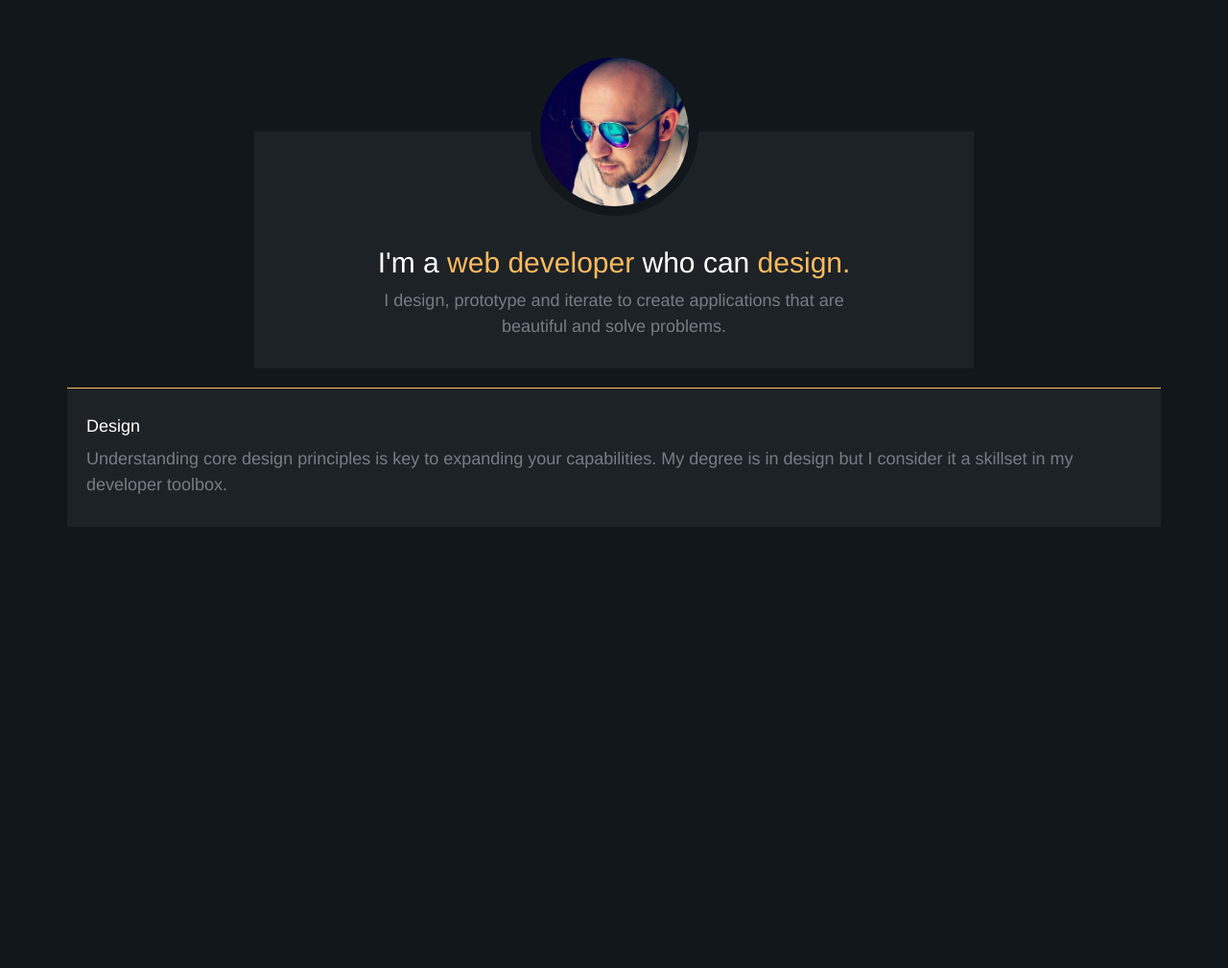
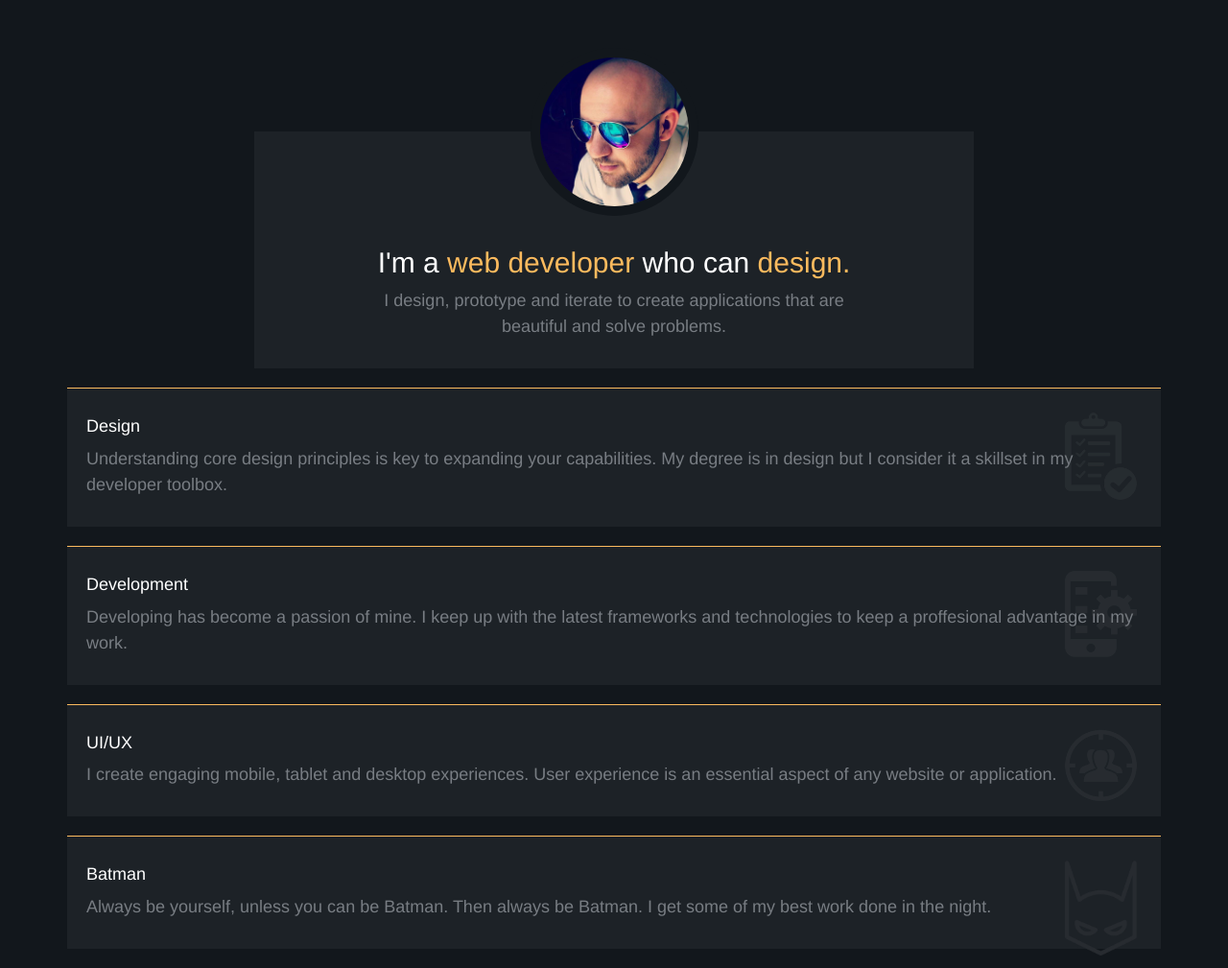
Before and after one commit to Visualbam/portfolio-angular, a website: page client/index.html in a window 1280 px wide. Shown: the part 88-1097 px from the top of the page at 96% size. Before the commit the page ends 800 px from the top, so only its background shows below. Drawn offline with nearby package versions, Linux system fonts and the light colour scheme; some packages are replaced by stand-ins of ours.

Commit message:
styled home page cards and moved data into detailRepo

```diff
--- a/client/app/home/HomeCtrl.js
+++ b/client/app/home/HomeCtrl.js
@@ -5,12 +5,12 @@
         .module('app')
         .controller('HomeCtrl', HomeCtrl);
 
-    // HomeCtrl.$inject = [];
+    HomeCtrl.$inject = ['detailRepo'];
 
-    function HomeCtrl() {
+    function HomeCtrl(detailRepo) {
         var vm = this;
 
-        vm.title = 'Hello';
+        vm.details = detailRepo.list;
 
         return vm;
     }
--- /dev/null
+++ b/client/app/home/detailRepo.js
@@ -0,0 +1,40 @@
+(function () {
+    'use strict';
+
+    angular
+        .module('app')
+        .factory('detailRepo', detailRepo);
+
+    function detailRepo() {
+
+        var detailRepo = {
+            list: []
+        }
+
+        detailRepo.list = [
+            {
+                title: 'Design',
+                content: 'Understanding core design principles is key to expanding your capabilities. My degree is in design but I consider it a skillset in my developer toolbox.',
+                image: 'public/img/design.png'
+            },
+            {
+                title: 'Development',
+                content: 'Developing has become a passion of mine. I keep up with the latest frameworks and technologies to keep a proffesional advantage in my work.',
+                image: 'public/img/develop.png'
+            },
+            {
+                title: 'UI/UX',
+                content: 'I create engaging mobile, tablet and desktop experiences. User experience is an essential aspect of any website or application.',
+                image: 'public/img/userexp.png'
+            },
+            {
+                title: 'Batman',
+                content: 'Always be yourself, unless you can be Batman. Then always be Batman. I get some of my best work done in the night.',
+                image: 'public/img/batman.png'
+            }
+        ];
+
+        return detailRepo;
+    }
+
+})();
--- a/client/app/home/home.html
+++ b/client/app/home/home.html
@@ -16,13 +16,11 @@
 
 
     <section class="details">
-        <div class="card">
+        <div class="card" ng-repeat="detail in vm.details">
             <div class="content">
-                <h4>Design</h4>
-                <p>
-                    Understanding core design principles is key to expanding your capabilities. My degree is in design but I consider it a skillset
-                    in my developer toolbox.
-                </p>
+                <h4>{{detail.title}}</h4>
+                <p>{{detail.content}}</p>
+                <img src="{{detail.image}}" alt="">
             </div>
         </div>
     </section>
--- a/client/index.html
+++ b/client/index.html
@@ -61,6 +61,7 @@
 
     <!-- features -->
     <script src="app/home/HomeCtrl.js"></script>
+    <script src="app/home/detailRepo.js"></script>
 
 </body>
 
--- a/client/scss/_home.scss
+++ b/client/scss/_home.scss
@@ -11,6 +11,10 @@
         text-align: center;
         max-width: 525px;
         margin: 0 auto;
+
+        img {
+            border: 1rem solid $navy;
+        }
     }
 
     .img-container {
@@ -22,7 +26,15 @@
         width: 175px;
     }
 
-    img {
-        border: 1rem solid $navy;
+    .card {
+        position: relative;
+
+        img {
+            position: absolute;
+            right: 2.5rem;
+            top: 2.5rem;
+            width: 75px;
+        }
     }
+
 }
```
Also changed, not shown: client/public/img/batman.png (added), client/public/img/design.png (added), client/public/img/develop.png (added), client/public/img/userexp.png (added), client/public/main.css.
